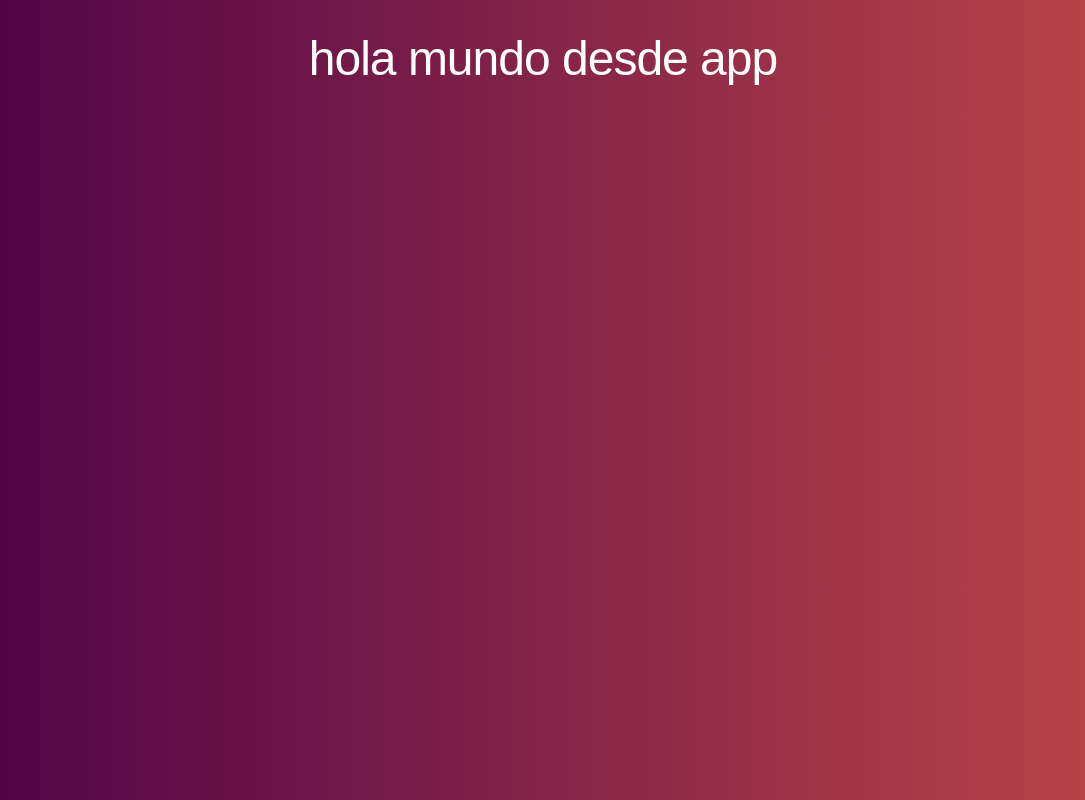
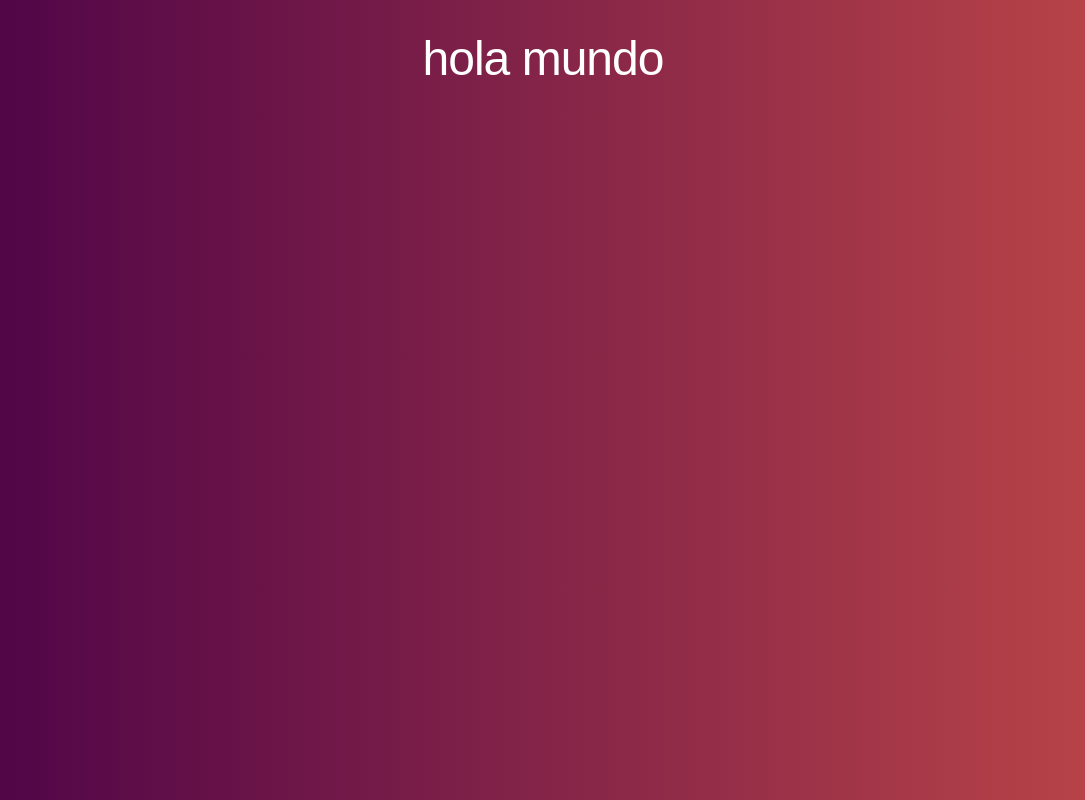
Before and after one commit to brimanz/application-of-weekly-expenses, a React (Vite) app: page / in a window 1280 px wide. Shown: the whole page, without its empty margins (97-1182 px from the left). Built offline with nearby package versions, Linux system fonts and the light colour scheme.

Commit message:
fix app component

```diff
--- a/src/App.jsx
+++ b/src/App.jsx
@@ -2,7 +2,7 @@ function App() {
   return (
     <div className="container">
       <header>
-        <h1>hola mundo desde app</h1>
+        <h1>hola mundo</h1>
       </header>
     </div>
   )
```
